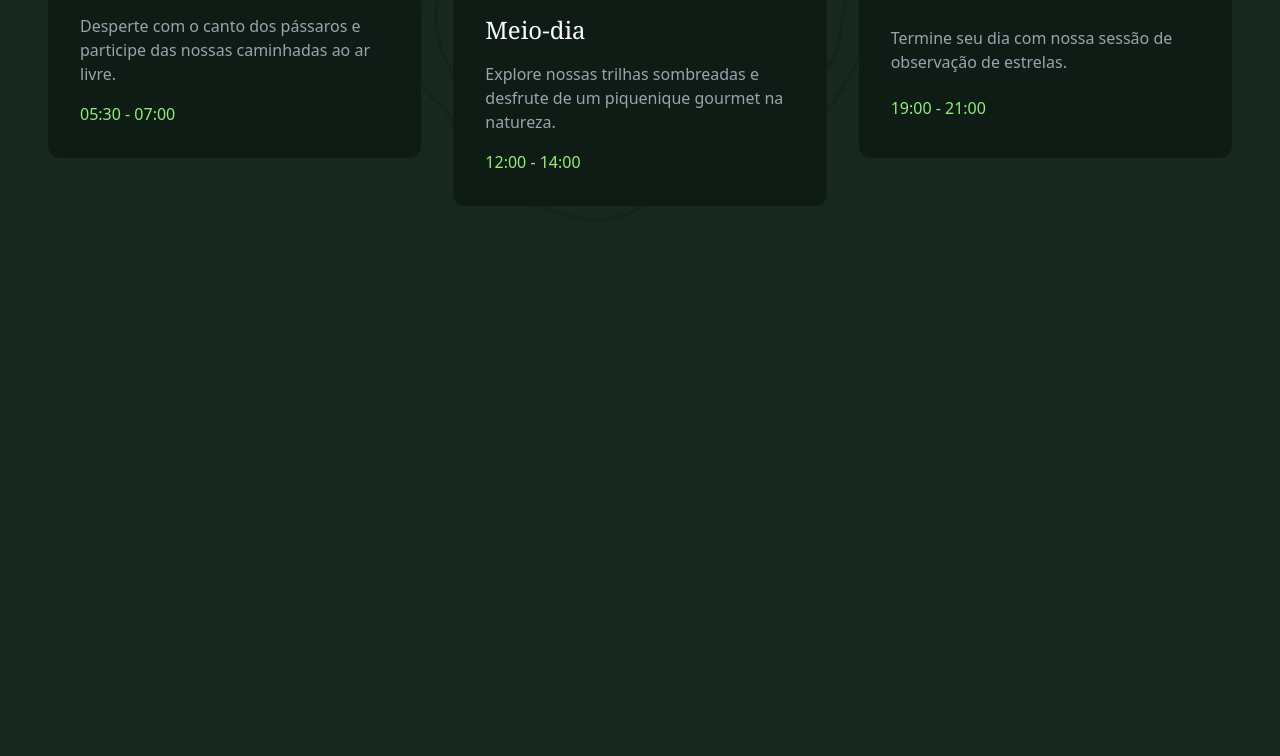
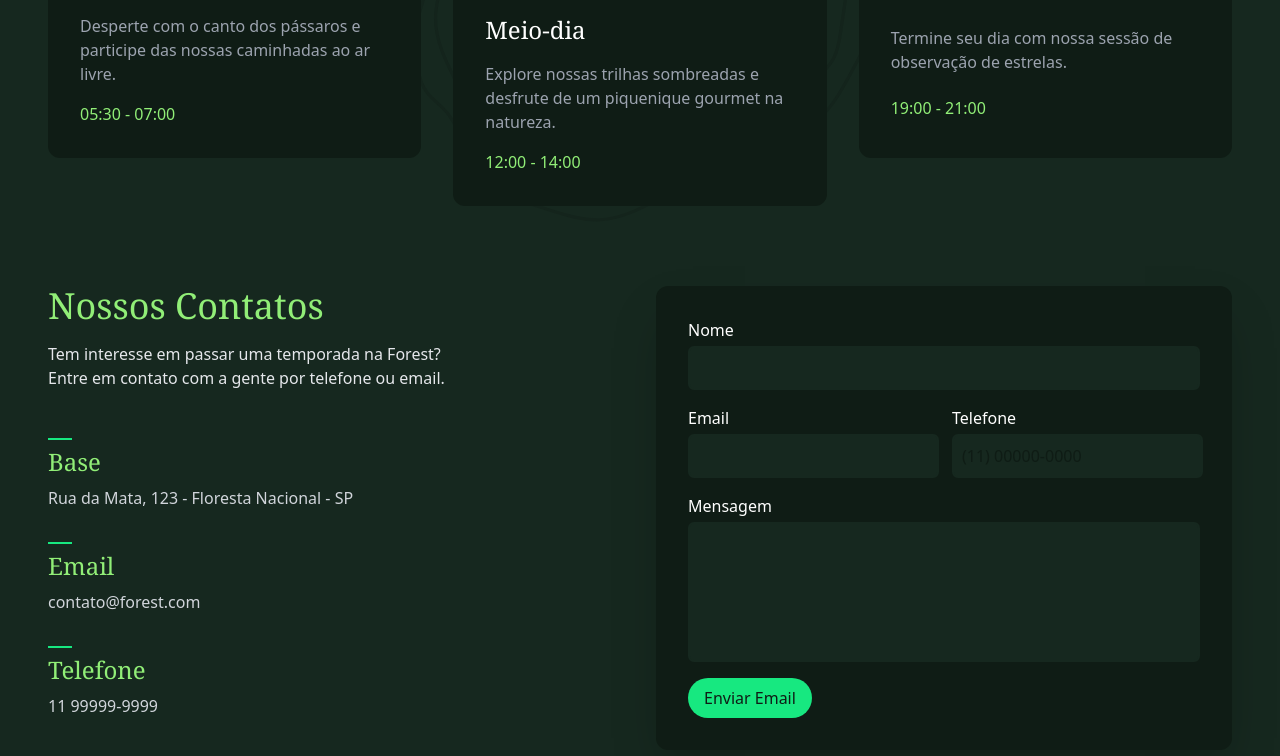
Before and after one commit to andrearnoni/Forest-page, a React (Vite) app: page / in a window 1280 px wide. Shown: the part 3236-3992 px from the top of the page. Before the commit the page ends 3842 px from the top, so only its background shows below. Built offline with nearby package versions, Linux system fonts and the light colour scheme.

Commit message:
added contact section

```diff
--- /dev/null
+++ b/src/components/ContactSection.jsx
@@ -0,0 +1,99 @@
+import React from "react";
+
+function ContactSection() {
+  return (
+    <section
+      id="contato"
+      className="container mb-12 sm:mb-16 grid lg:grid-cols-2 gap-8"
+    >
+      <div>
+        <h1 className="font-serif text-4xl text-verde-300 mb-4">
+          Nossos Contatos
+        </h1>
+        <p className="text-gray-200 text-balance mb-8">
+          Tem interesse em passar uma temporada na Forest? Entre em contato com
+          a gente por telefone ou email.
+        </p>
+        <div className="grid gap-4">
+          <div>
+            <span className="h-0.5 w-6 bg-verde-400 inline-block"></span>
+            <h2 className="mb-2 text-2xl text-verde-300 font-serif">Base</h2>
+            <p className="text-gray-300">
+              Rua da Mata, 123 - Floresta Nacional - SP
+            </p>
+          </div>
+          <div>
+            <span className="h-0.5 w-6 bg-verde-400 inline-block"></span>
+            <h2 className="mb-2 text-2xl text-verde-300 font-serif">Email</h2>
+            <p className="text-gray-300">contato@forest.com</p>
+          </div>
+          <div>
+            <span className="h-0.5 w-6 bg-verde-400 inline-block"></span>
+            <h2 className="mb-2 text-2xl text-verde-300 font-serif">
+              Telefone
+            </h2>
+            <p className="text-gray-300">11 99999-9999</p>
+          </div>
+        </div>
+      </div>
+      <form
+        className="grid gap-4 rounded-xl bg-verde-900 shadow-2xl p-4 lg:p-8"
+        action=""
+      >
+        <div className="grid gap-1">
+          <label className="text-white" htmlFor="nome">
+            Nome
+          </label>
+          <input
+            id="nome"
+            name="nome"
+            className="rounded-md border-2 border-verde-800 bg-verde-800 p-2 text-white focus:outline-none focus:ring-2 focus:ring-verde-400 focus:border-verde-900 placeholder:text-verde-900"
+            type="text"
+          />
+        </div>
+        <div className="grid gap-4 sm:grid-cols-2">
+          <div className="grid gap-1">
+            <label className="text-white" htmlFor="email">
+              Email
+            </label>
+            <input
+              id="email"
+              name="email"
+              className="rounded-md border-2 border-verde-800 bg-verde-800 p-2 text-white focus:outline-none focus:ring-2 focus:ring-verde-400 focus:border-verde-900 placeholder:text-verde-900"
+              type="email"
+            />
+          </div>
+          <div className="grid gap-1">
+            <label className="text-white" htmlFor="telefone">
+              Telefone
+            </label>
+            <input
+              id="telefone"
+              name="telefone"
+              className="rounded-md border-2 border-verde-800 bg-verde-800 p-2 text-white focus:outline-none focus:ring-2 focus:ring-verde-400 focus:border-verde-900 placeholder:text-verde-900"
+              placeholder="(11) 00000-0000"
+              type="text"
+            />
+          </div>
+        </div>
+        <div className="grid gap-1">
+          <label className="text-white" htmlFor="mensagem">
+            Mensagem
+          </label>
+          <textarea
+            id="mensagem"
+            name="mensagem"
+            rows={5}
+            className="rounded-md border-2 border-verde-800 bg-verde-800 p-2 text-white focus:outline-none focus:ring-2 focus:ring-verde-400 focus:border-verde-900 placeholder:text-verde-900 resize-none"
+            type="text"
+          ></textarea>
+        </div>
+        <button className="place-self-start bg-verde-400 text-verde-900 py-2 px-4 inline-block rounded-full">
+          Enviar Email
+        </button>
+      </form>
+    </section>
+  );
+}
+
+export default ContactSection;
--- a/src/pages/Home.jsx
+++ b/src/pages/Home.jsx
@@ -6,6 +6,7 @@ import AccommodationSection from "../components/AccommodationSection";
 import EventsSection from "../components/EventsSection";
 import ExperiencesSection from "../components/ExperiencesSection";
 import CycleSection from "../components/CycleSection";
+import ContactSection from "../components/ContactSection";
 
 function Home() {
   return (
@@ -17,6 +18,7 @@ function Home() {
       <EventsSection />
       <ExperiencesSection />
       <CycleSection />
+      <ContactSection />
     </div>
   );
 }
```
